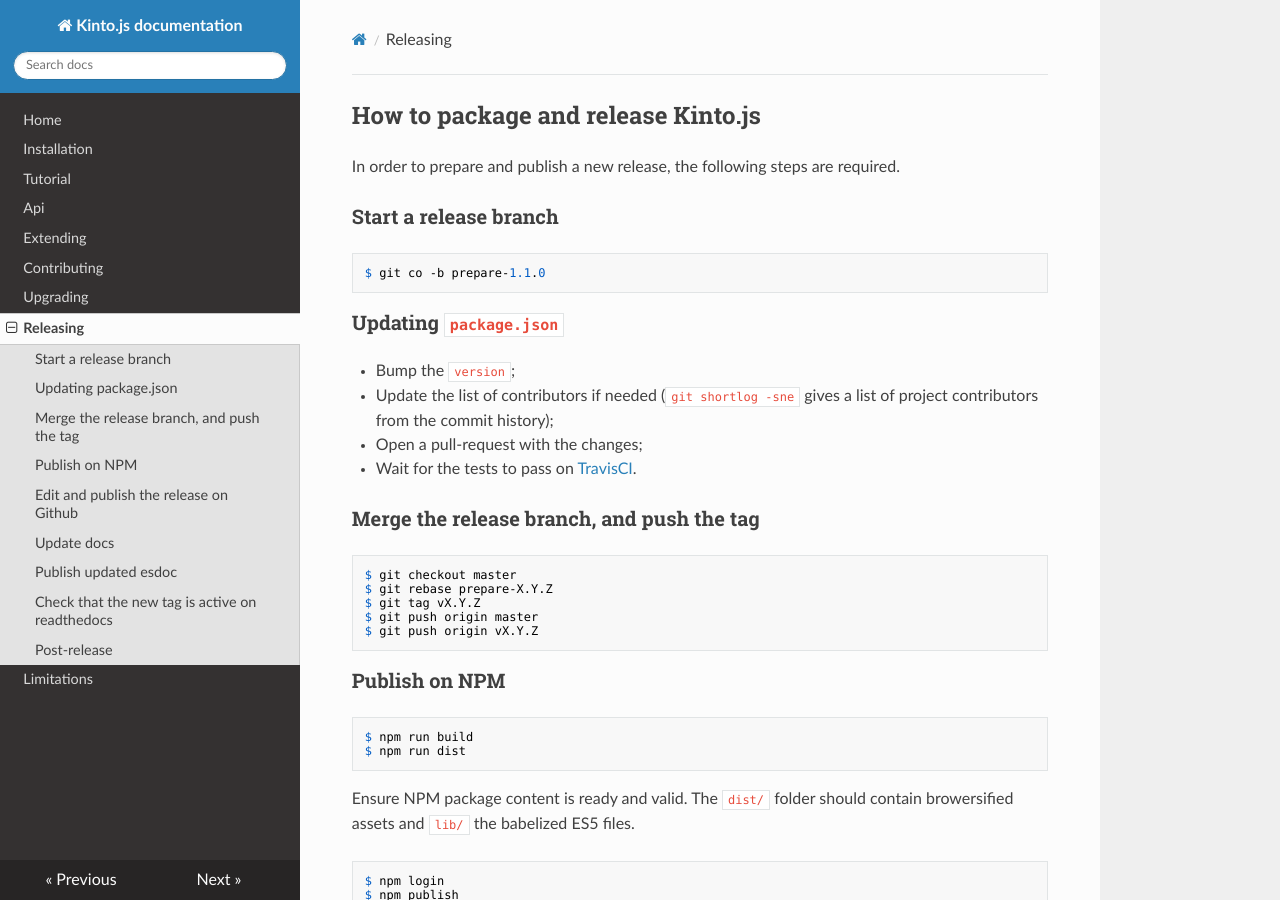
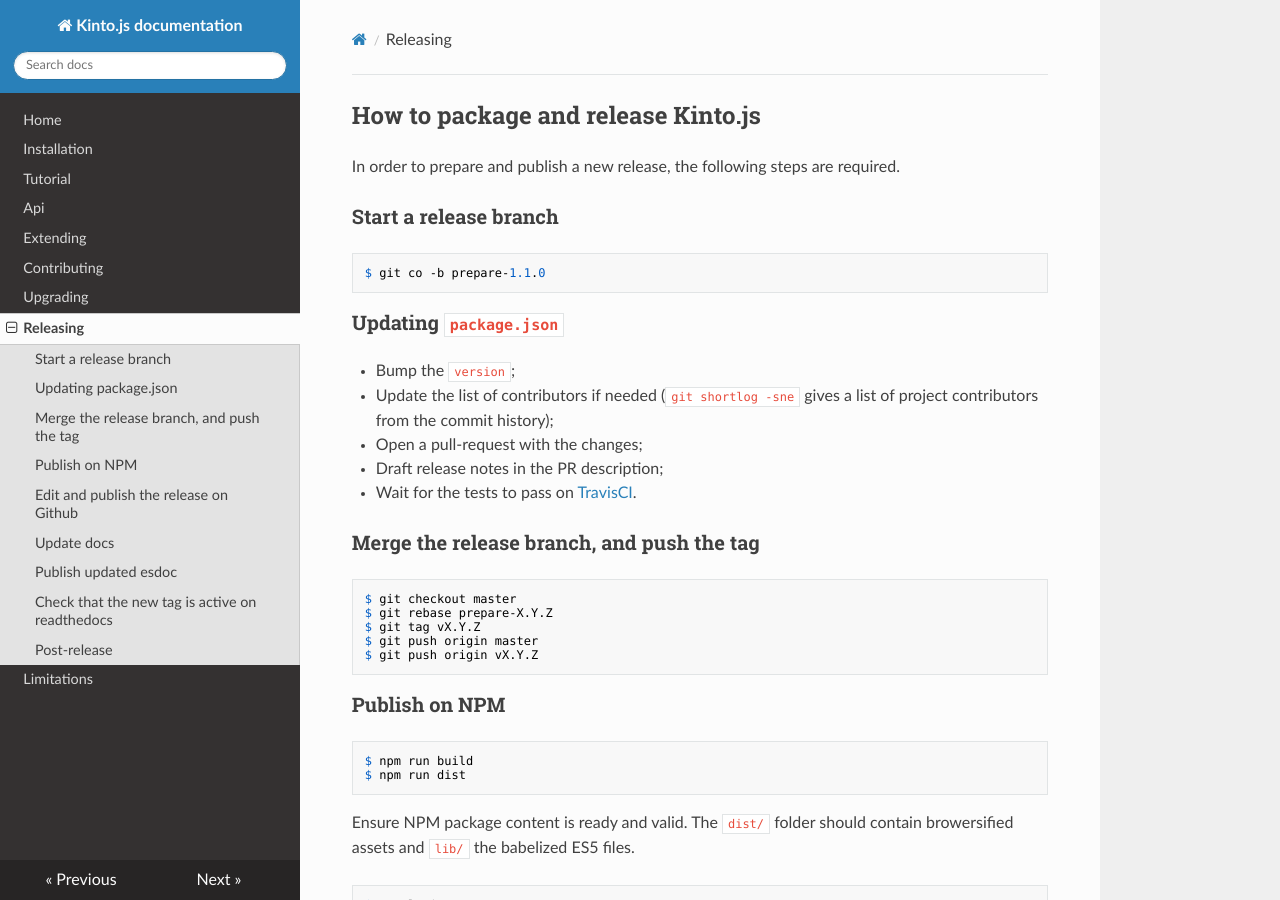
Before and after one commit to Kinto/kinto.js, an MkDocs documentation site: the page built from docs/releasing.md, in a window 1280 px wide and 900 px high. Built offline with MkDocs 1.6.1, drawn with Linux system fonts in a browser that asks for light colours; nearby versions of some CDN libraries; old or Windows-style settings are respelled for this version of MkDocs.

Commit message:
note that we want to draft release notes in the PR

```diff
--- a/docs/releasing.md
+++ b/docs/releasing.md
@@ -11,6 +11,7 @@
 * Bump the `version`;
 * Update the list of contributors if needed (`git shortlog -sne` gives a list of project contributors from the commit history);
 * Open a pull-request with the changes;
+* Draft release notes in the PR description;
 * Wait for the tests to pass on [TravisCI](http://travis-ci.org/Kinto/kinto.js).
 
 ### Merge the release branch, and push the tag
```
